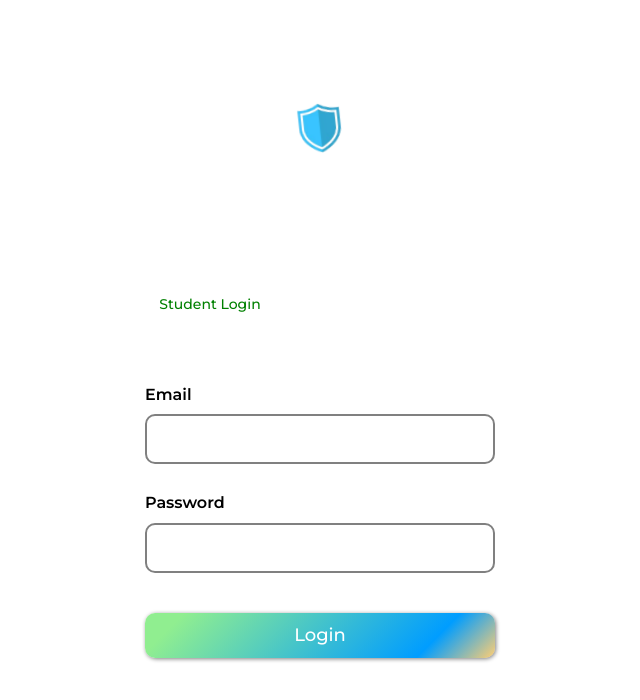
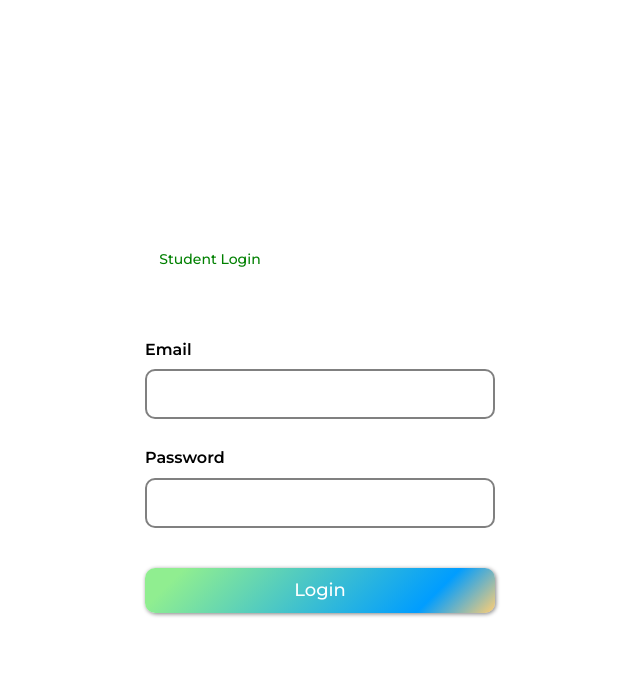
Before and after one commit to abdusoliqovfayzuloh-ops/kids-academy, a React (Vite) app: page /login/student in a window 1280 px wide. Shown: the top 700 px of the page, without its empty margins (320-960 px from the left). Built offline with nearby package versions, Linux system fonts and the light colour scheme; sample sign-in values are in the browser's storage.

Commit message:
kids academy

```diff
--- a/src/pages/Login/Login.jsx
+++ b/src/pages/Login/Login.jsx
@@ -12,7 +12,6 @@ function Login() {
     <section className="login">
       <div className="conteyner login__wraper">
         <div className="login__content">
-          <img src={login.img == "studentImg"? studentImg : adminImg} alt="" className="login_img" />
           <h2 className="login_title">Welcome Back!</h2>
           <p className="login_text">{login?.text}</p>
         </div>
```
